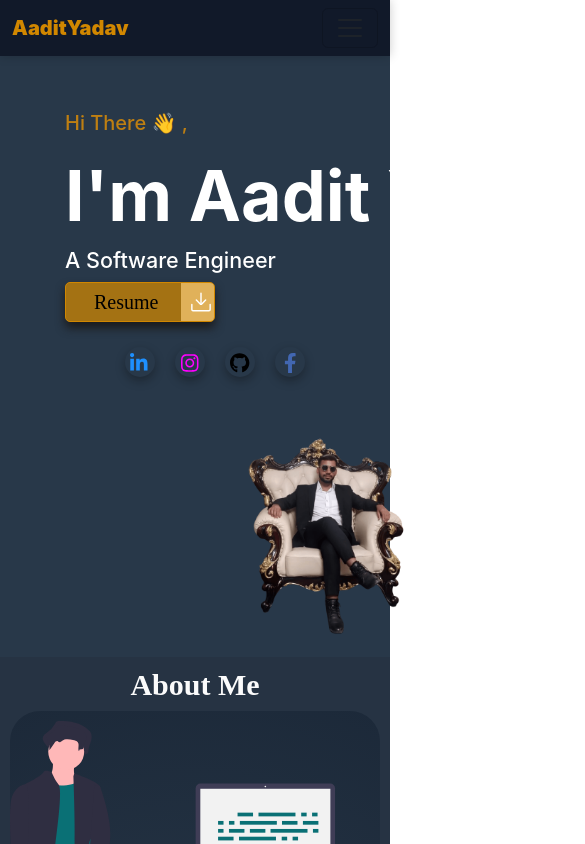
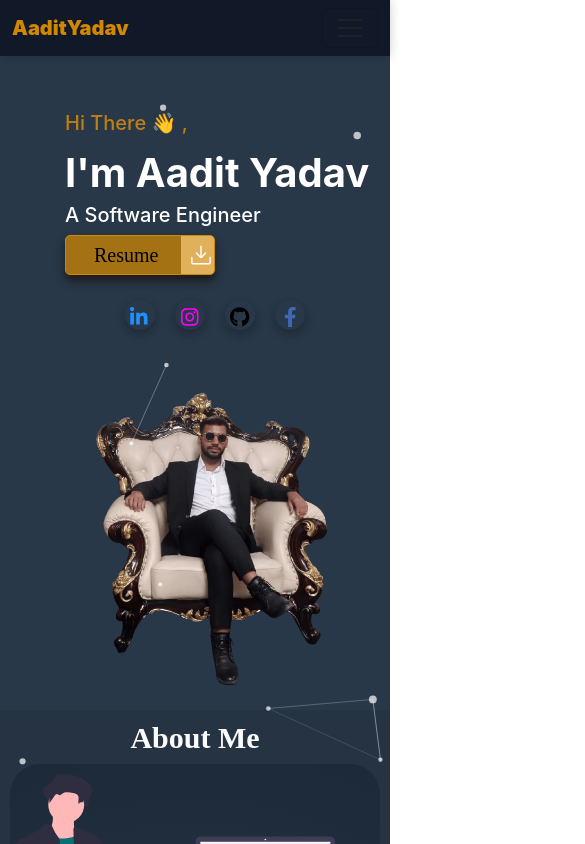
Before and after one commit to Aadityadav191/PORTFOLIO, a React (Create React App) app: page / in a window 390 px wide. Shown: the top 844 px of the page, 585 px wide, since content can reach past the window. Built offline with nearby package versions, Linux system fonts and the light colour scheme.

Commit message:
Feat : Update Animated background

```diff
--- a/package.json
+++ b/package.json
@@ -18,6 +18,9 @@
     "react-router-dom": "^6.28.0",
     "react-scripts": "^5.0.1",
     "react-scroll": "^1.9.0",
+    "react-tsparticles": "^2.12.2",
+    "tsparticles": "^3.8.1",
+    "tsparticles-slim": "^2.12.0",
     "web-vitals": "^2.1.4"
   },
   "scripts": {
--- a/src/Components/Forms/Forms.css
+++ b/src/Components/Forms/Forms.css
@@ -1,14 +1,13 @@
-
 .contact-form {
   border-radius: 30px;
-    border: 3px ;
-    width:450px;
+  border: 3px;
+  width: 450px;
   margin-left: auto;
   margin-right: auto;
 }
 
 .contact-form label {
-    color:#b1780d
+  color: #b1780d;
 }
 
 .contact-form .heading {
@@ -37,14 +36,16 @@
   max-width: 560px;
 }
 
-  .contact-form input, .contact-form textarea {
+.contact-form input,
+.contact-form textarea {
   padding: 10px;
   border: none;
   border-radius: 5px;
   margin-bottom: 20px;
 }
 
-  .contact-form input:focus, .contact-form textarea:focus {
+.contact-form input:focus,
+.contact-form textarea:focus {
   outline: none;
   box-shadow: 0 0 8px #666666;
   transform: scale(1.025);
@@ -52,7 +53,7 @@
 }
 
 .contact-form button[type="submit"] {
-    background-color:  #d18700;
+  background-color: #d18700;
   color: #fff;
   border: none;
   border-radius: 5px;
@@ -66,44 +67,36 @@
   transition: transform 0.3s ease-in-out;
 }
 
-
 /* Responsive adjustments for tablets */
 @media (max-width: 768px) {
   textarea {
-        height: 150px; /* Adjust height for smaller screens */
+    height: 150px;
   }
 }
 
-/* Responsive adjustments for mobile devices */
 @media (max-width: 480px) {
   textarea {
-        height: 120px; /* Further adjust height for very small screens */
+    height: 120px;
   }
 }
 
-
-
-
 @media (max-width: 768px) {
   .contact-form {
-        width: 70%; /* Increase width for smaller screens */
+    width: 70%;
     padding: 15px;
   }
 }
 
-/* Responsive adjustments for mobile devices */
 @media (max-width: 480px) {
   .contact-form {
-        width: 18rem; /* Full width on small screens */
+    width: 18rem;
     padding: 0px;
   }
 
   .contact-form button[type="submit"] {
-      background-color:  #063d3f;
+    background-color: #e87f1d;
   }
 }
-
-
 
 /* Error message styling */
 .contact-form .error {
@@ -111,7 +104,7 @@
   font-size: 0.85rem;
   margin-top: -15px;
   margin-bottom: 15px;
-  font-family: 'Segoe UI', Tahoma, Geneva, Verdana, sans-serif;
+  font-family: "Segoe UI", Tahoma, Geneva, Verdana, sans-serif;
 }
 
 /* Optional: Add red border to inputs with errors */
--- /dev/null
+++ b/src/Components/ParticleBackground/ParticleBackground.js
@@ -0,0 +1,84 @@
+import React from 'react';
+import Particles from 'react-tsparticles';
+import { loadSlim } from 'tsparticles-slim';
+
+const ParticlesBackground = () => {
+  const particlesInit = async (engine) => {
+    await loadSlim(engine);
+  };
+
+  return (
+    <Particles
+      id="tsparticles"
+      init={particlesInit}
+      options={{
+        background: {
+          color: "transparent",
+        },
+        fpsLimit: 60,
+        interactivity: {
+          events: {
+            onHover: {
+              enable: true,
+              mode: "grab",
+            },
+          },
+          modes: {
+            grab: {
+              distance: 140,
+              links: {
+                opacity: 0.8,
+                color: "#ffffff"  // White connections on hover
+              },
+            },
+          },
+        },
+        particles: {
+          number: {
+            value: 60,
+            density: {
+              enable: true,
+            },
+          },
+          color: {
+            value: "#ffffff",  // All particles white
+          },
+          links: {
+            color: "#ffffff",  // All connections white
+            distance: 150,
+            enable: true,
+            opacity: 0.4,
+            width: 1,
+          },
+          move: {
+            enable: true,
+            speed: 2,
+            direction: "none",
+            random: false,
+            straight: false,
+          },
+          opacity: {
+            value: 0.7,
+          },
+          shape: {
+            type: "circle",
+          },
+          size: {
+            value: { min: 2, max: 4 },
+          },
+        },
+        detectRetina: true,
+      }}
+      style={{
+        position: "absolute",
+        top: 0,
+        left: 0,
+        width: "100%",
+        height: "100%",
+        zIndex: -1,
+      }}
+    />
+  );
+};
+
+export default ParticlesBackground;
--- a/src/Pages/Contact/Contact.css
+++ b/src/Pages/Contact/Contact.css
@@ -59,7 +59,7 @@
 @media (max-width: 480px) {
   .container {
       padding: 15px; /* Reduce padding for smaller screens */
-      background-image: linear-gradient(100deg,#cbd5e1 50%, #cbd5e1  46%);
+      background-image: linear-gradient(100deg,#202b39 50%, #212c39  46%);
       width: 20rem;
       align-items: center;
       align-content: center;
--- a/src/Pages/Home/Home.css
+++ b/src/Pages/Home/Home.css
@@ -39,7 +39,7 @@
 
 .image {
   width: 15%;
-  height: 250px; /* Minimized height */
+  height: 250px;
   max-width: 100%;
   object-fit: contain;
   transition: transform 1s ease;
@@ -49,6 +49,12 @@
 @media (max-width: 1024px) {
   .text1 {
     font-size: 50px;
+  }
+  .aadityadav{
+    font-size: 60px;
+    overflow: hidden;
+    white-space: nowrap;
+    animation: typing 3s steps(30, end), blink-caret 0.75s step-end infinite;
   }
   .content {
     margin: 5%;
@@ -68,7 +74,12 @@
   .text1 {
     font-size: 60px;
   }
-
+.aadityadav{
+    font-size: 60px;
+    overflow: hidden;
+    white-space: nowrap;
+    animation: typing 3s steps(30, end), blink-caret 0.75s step-end infinite;
+}
   .content {
     margin: 0%;
   }
@@ -85,9 +96,14 @@
 
 @media (max-width: 768px) {
   .text1 {
+    font-size: 60px;
+  }
+  .aadityadav{
     font-size: 40px;
+    overflow: hidden;
+    white-space: nowrap;
+    animation: typing 3s steps(30, end), blink-caret 0.75s step-end infinite;
   }
-
   .content {
     margin: 3%;
   }
@@ -98,8 +114,8 @@
     height: auto;
   }
   .image {
-    height: 300px;
-    width: 300px;
+    height: 400px;
+    width: 400px;
   }
 }
 
@@ -109,6 +125,15 @@
     justify-content: center;
     height: auto;
     padding: 20px;
+  }
+  h4{
+    font-size: 20px;
+  }
+  .aadityadav {
+    font-size: 40px;
+    overflow: hidden;
+    white-space: nowrap;
+    animation: typing 3s steps(30, end), blink-caret 0.75s step-end infinite;
   }
   .text1 {
     font-size: 35px;
@@ -129,7 +154,7 @@
   }
 
   .image {
-    height: 200px;
-    width: 200px;
+    height: 300px;
+    width: 300px;
   }
 }
--- a/src/Pages/Home/Home.js
+++ b/src/Pages/Home/Home.js
@@ -5,13 +5,15 @@ import Socialicon from "../../Components/Socialicon/Socialicon.js";
 import DownloadBtn from "../../Components/Buttons/DownloadBtn/DownloadBtn.js";
 import shyammmmmmmmmmmmm from "../../Assets/HEROIMAGE.png";
 import { motion } from "framer-motion";
+import ParticlesBackground from "../../Components/ParticleBackground/ParticleBackground.js";
 
 export default function Home() {
   return (
     <>
       <main className="landing" id="home">
+        <ParticlesBackground />
         <section className="content">
-          <text className="text1">
+          <div className="text1">
             <h5> Hi There 👋 , </h5>
             <motion.span
               initial={{ width: 0 }}
@@ -19,21 +21,17 @@ export default function Home() {
               transition={{ duration: 2.5 }}
               className="aadityadav"
             >
-              I'm  Aadit Yadav
+              I'm Aadit Yadav
             </motion.span>
             <h4>A Software Engineer </h4>
-          </text>
+          </div>
 
           <DownloadBtn />
           <Socialicon />
         </section>
 
         <section className="imagesection">
-          <img
-            src={shyammmmmmmmmmmmm}
-            className="image"
-            alt="Aadit Yadav"
-          />
+          <img src={shyammmmmmmmmmmmm} className="image" alt="Aadit Yadav" />
         </section>
 
         <section>
--- a/src/Pages/Project/Project.js
+++ b/src/Pages/Project/Project.js
@@ -32,7 +32,7 @@ const projects = [
     name: "React Dashboard",
     image: DashBoard,
     Description:
-      "A dynamic and interactive dashboard built with React.js, featuring responsive design . It includes components like charts, tables, and user management features, providing an intuitive user experience.",
+      "A dynamic and interactive dashboard built with React.js, featuring responsive design .Includes components like charts, tables, and user management features.",
     link: "https://react-dashboard-adminpannel.netlify.app/",
     Github: "https://github.com/Aadityadav191/React-Dashboard.git",
   },
```
Also changed, not shown: 1 other file (tests, documents, lock files or other folders). Lines whose indentation alone changed are shown as unchanged.
